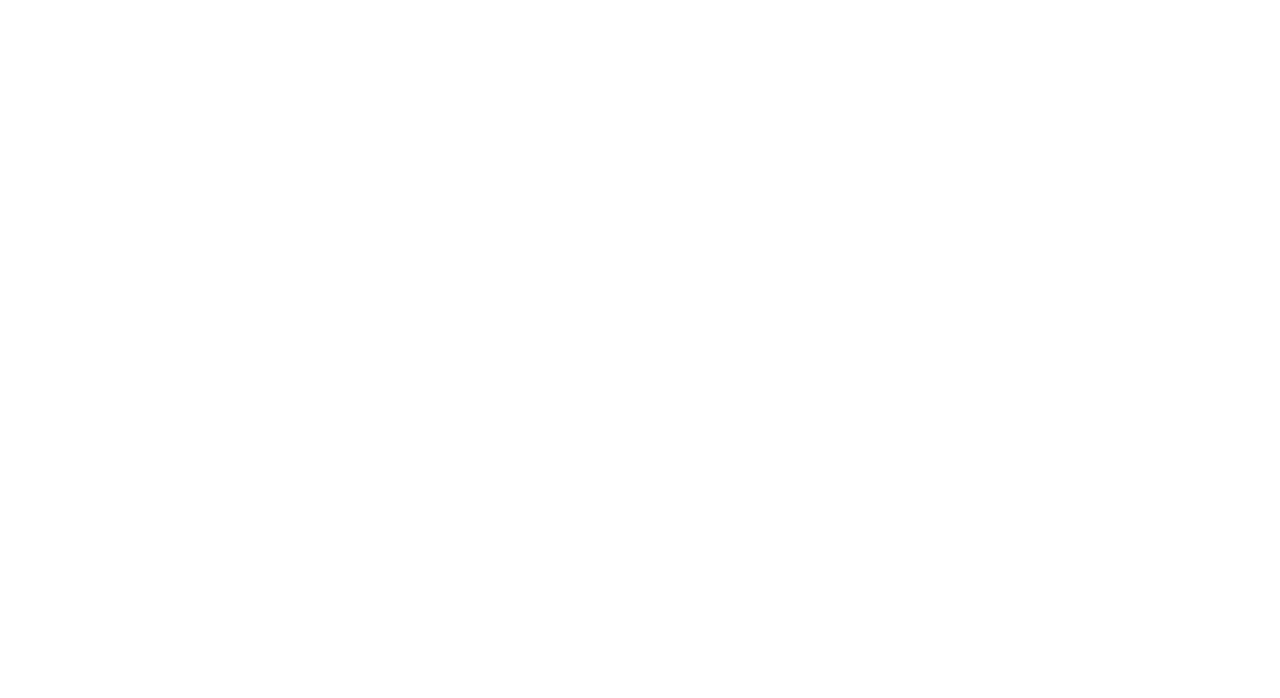
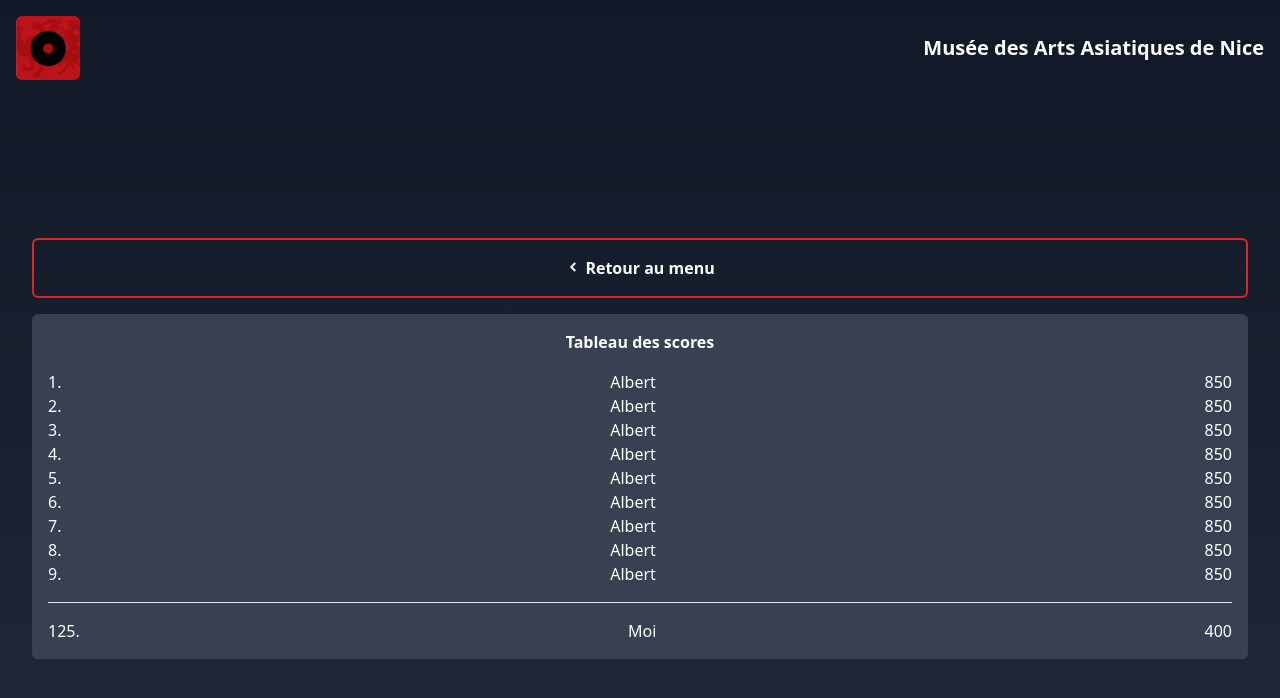
Before and after one commit to Neeptossss/ArtExplore, a Nuxt app in the folder frontend/: page /leaderboard in a window 1280 px wide. Before the commit this address had no page. Shown: the top 698 px of the page. Built offline with nearby package versions, Linux system fonts and the light colour scheme.

Commit message:
adding leaderboard

```diff
--- a/frontend/pages/index.vue
+++ b/frontend/pages/index.vue
@@ -6,9 +6,9 @@
         <button class="w-full bg-red-600 rounded-md p-4 text-white font-bold" @click="showModal = true">
           <i class="bx bxs-compass"></i> Commencez l'aventure !
         </button>
-        <button class="w-full border-red-600 border-2 rounded-md p-4 text-white font-bold">
+        <nuxt-link to="/leaderboard" class="w-full border-red-600 border-2 rounded-md p-4 text-white text-center font-bold">
           <i class="bx bxs-bar-chart-alt-2"></i> Tableau des scores
-        </button>
+        </nuxt-link>
       </div>
       <transition name="fade">
         <Modal v-if="showModal" @close="showModal = false" />
--- /dev/null
+++ b/frontend/pages/leaderboard.vue
@@ -0,0 +1,47 @@
+<template>
+  <div className="dark">
+    <div class="from-gray-800 bg-gradient-to-t to-gray-900 w-screen h-screen flex flex-col">
+      <Header />
+      <div class="flex flex-col h-full w-full items-center justify-center px-8 gap-4">
+        <nuxt-link to="/" class="w-full border-red-600 border-2 rounded-md p-4 text-white text-center font-bold">
+          <i class="bx bxs-chevron-left"></i> Retour au menu
+        </nuxt-link>
+        <div class="w-full flex flex-col items-center justify-center bg-gray-700 rounded-md p-4">
+            <h1 class="text-white font-bold mb-4"> Tableau des scores </h1>
+            <ul class="w-full text-left">
+                <li v-for="(player, index) in players" v-bind="player" :key="index" class="w-full text-white flex justify-between">
+                    <p> {{ index + 1 }}. </p>
+                    <p> {{ player.name }} </p>
+                    <p> {{ player.score }} </p>
+                </li>
+                <hr class="my-4">
+                <li class="w-full text-white flex justify-between">
+                    <p> {{ myPlayer.position }}. </p>
+                    <p> {{ myPlayer.name }} </p>
+                    <p> {{ myPlayer.score }} </p>
+                </li>
+            </ul>
+        </div>
+      </div>
+    </div>
+  </div>
+</template>
+
+<script>
+export default {
+  name: 'LeaderboardPage',
+  data() {
+    return {
+        players: [],
+        myPlayer: {name: "Moi", score: 400, position: 125}
+    }
+  },
+    async mounted() {
+        let i = 0
+        while (i < 9) {
+            i++
+            this.players.push({name: "Albert", score: 850})
+        }
+    }
+}
+</script>
```
